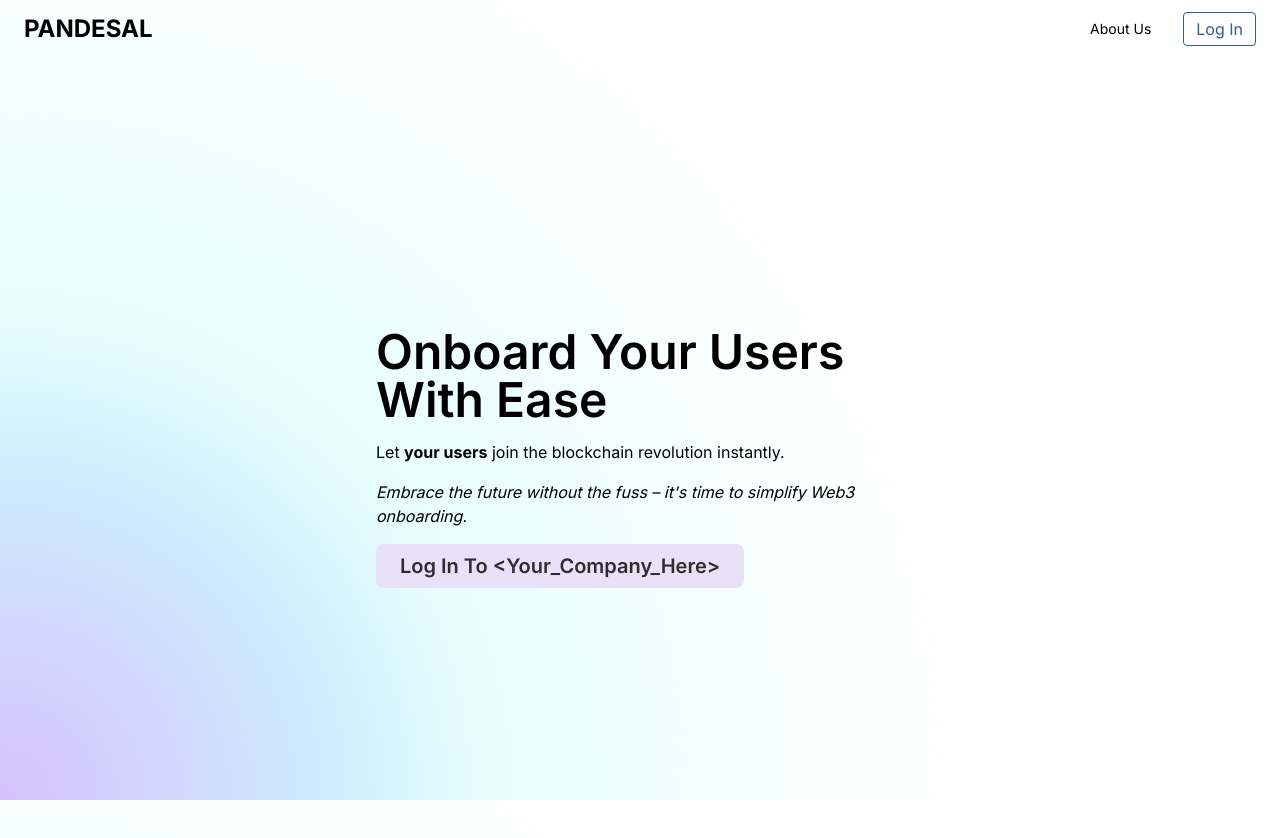
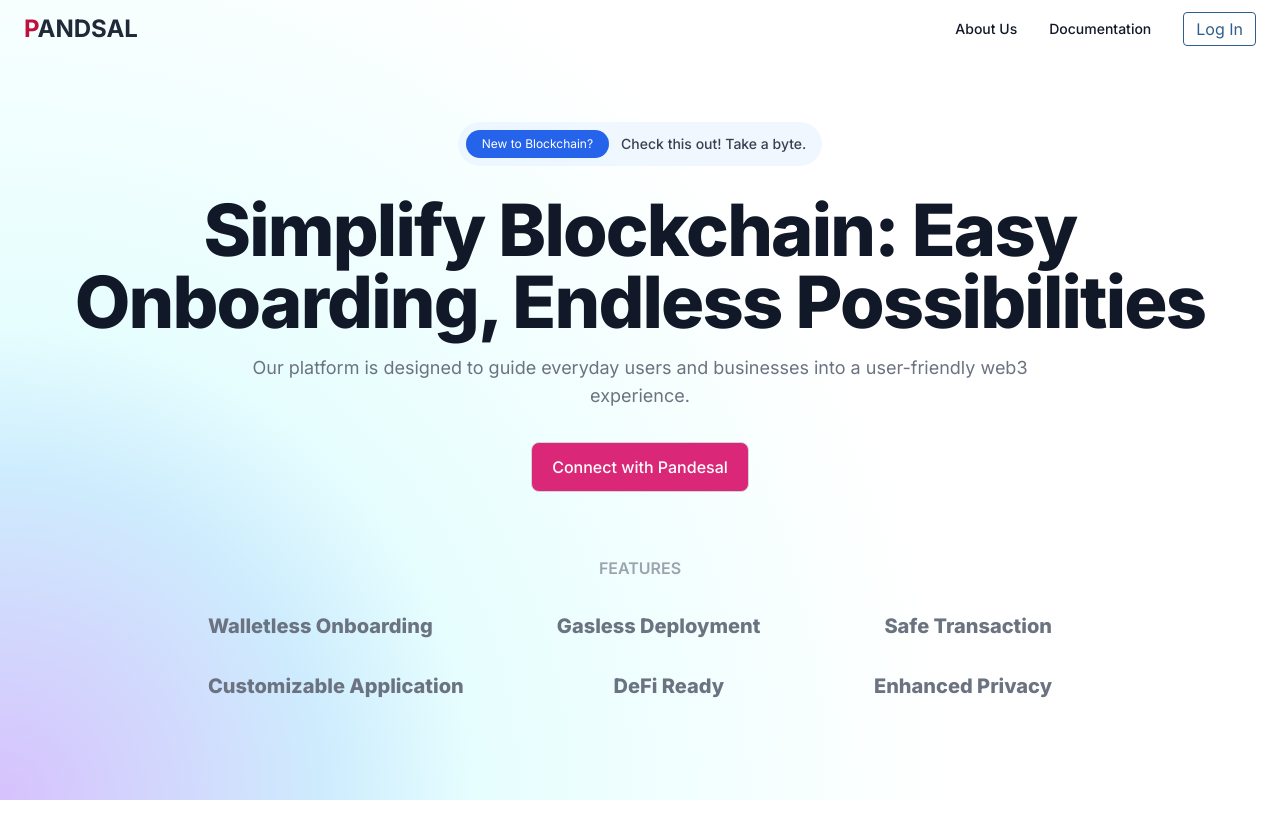
Before and after one commit to 0xbryanf/pandesal-ethonline2023, a Next.js app in the folder client/: page / in a window 1280 px wide. Shown: the top 838 px of the page. After the commit the page ends 800 px from the top, so only its background shows below. Built offline with nearby package versions, Linux system fonts and the light colour scheme; no server answers.

Commit message:
modified client homepage

```diff
--- a/client/app/components/Navbar.tsx
+++ b/client/app/components/Navbar.tsx
@@ -17,12 +17,15 @@ const NavBar = () => {
   return (
     <nav className='flex flex-row px-6 py-3 justify-between items-center w-full bg-transparent'>
       <div className='flex gap-3'>
-        <Link href="/" className='text-2xl uppercase font-bold'>Pandesal</Link>
+        <Link href="/" className='text-2xl uppercase font-bold text-gray-800'><span className='text-rose-700'>P</span>andsal</Link>
       </div>
       {/* <div>NavCenter</div> */}
       <div className='flex gap-8 items-center'>
-        <Link href='https://github.com/0xbryanf/pandesal-ethonline2023' target='_blank' className='text-sm'>
+        <Link href='https://github.com/0xbryanf/pandesal-ethonline2023' target='_blank' className='text-sm font-medium text-gray-900'>
             About Us
+        </Link>
+        <Link href='https://github.com/0xbryanf/pandesal-ethonline2023' target='_blank' className='text-sm font-medium text-gray-900'>
+            Documentation
         </Link>
         {isUserSignedIn ? (
             <NavMenu/>
--- a/client/app/page.tsx
+++ b/client/app/page.tsx
@@ -4,40 +4,69 @@ import Image from 'next/image'
 export default function Home() {
 
   return (
-    <div
-      className="flex min-h-screen box-border p-4 flex-col justify-center
-      lg:flex-row md:items-center md:px-20 gap-8"
-      >
+    <section className="dark:bg-gray-900">
+      <div className="py-8 px-4 mx-auto max-w-screen-xl text-center lg:py-16 lg:px-12">
+        <div className="inline-flex justify-between items-center py-2 px-2 pr-4 mb-7 text-sm text-gray-700 bg-blue-100 bg-opacity-40 rounded-full dark:bg-gray-800 dark:text-white dark:hover:bg-gray-700" role="alert">
+          <span className="text-xs bg-primary-600 rounded-full bg-blue-600 text-white px-4 py-1.5 mr-3">New to Blockchain?</span> <span className="text-sm font-medium">Check this out! Take a byte.</span>
+        </div>
+        <h1 className="mb-4 text-4xl font-extrabold tracking-tight leading-none text-gray-900 md:text-5xl lg:text-7xl dark:text-white">Simplify Blockchain: Easy Onboarding, Endless Possibilities</h1>
+        <p className="mb-8 text-lg font-normal text-gray-500 lg:text-lg sm:px-16 xl:px-48 dark:text-gray-400">Our platform is designed to guide everyday users and businesses into a user-friendly web3 experience.</p>
+        <div className="flex flex-col mb-8 lg:mb-16 space-y-4 sm:flex-row sm:justify-center sm:space-y-0 sm:space-x-4">
+          <a href={googleOauth()} className="inline-flex justify-center bg-pink-600 items-center py-3 px-5 text-base font-medium text-center text-white rounded-lg border border-gray-300 hover:bg-rose-600 focus:ring-4 focus:ring-gray-100 dark:text-white dark:border-gray-700 dark:hover:bg-gray-700 dark:focus:ring-gray-800">
+            Connect with Pandesal
+          </a>
+        </div>
+        <div className="px-4 mx-auto text-center md:max-w-screen-md lg:max-w-screen-xl lg:px-40">
+          <span className="font-semibold text-gray-400 uppercase">FEATURES</span>
+          <div className="flex flex-wrap justify-center items-center mt-8 text-gray-500 sm:justify-between">
+            <div className="mr-5 mb-5 lg:mb-0 hover:text-rose-600 dark:hover:text-gray-400">
+              <h5 className="text-xl cursor-pointer font-extrabold">Walletless Onboarding</h5>
+            </div>
+            <div className="mr-5 mb-5 lg:mb-0 hover:text-rose-600 dark:hover:text-gray-400">
+              <h5 className="text-xl font-extrabold cursor-pointer">Gasless Deployment</h5>
+            </div>
+            <div className="mr-5 mb-5 lg:mb-0 hover:text-rose-600 dark:hover:text-gray-400">
+              <h5 className="text-xl cursor-pointer font-extrabold">Safe Transaction</h5>
+            </div>
+          </div>
+          <div className="flex flex-wrap justify-center items-center mt-8 text-gray-500 sm:justify-between">
+            <div className="mr-5 mb-5 lg:mb-0 hover:text-rose-600 dark:hover:text-gray-400">
+              <h5 className="text-xl cursor-pointer font-extrabold">Customizable Application</h5>
+            </div>
+            <div className="mr-5 mb-5 lg:mb-0 hover:text-rose-600 dark:hover:text-gray-400">
+              <h5 className="text-xl font-extrabold cursor-pointer">DeFi Ready</h5>
+            </div>
+            <div className="mr-5 mb-5 lg:mb-0 hover:text-rose-600 dark:hover:text-gray-400">
+              <h5 className="text-xl font-extrabold cursor-pointer">Enhanced Privacy</h5>
+            </div>
+          </div>
+        </div>
+      </div>
+    </section>
+    // <div classNameName="border border-black flex box-border p-4 flex-col justify-center lg:flex-row md:items-center md:px-20 gap-8">
+    //   {/* Left Section */}
+    //   <div classNameName='border border-black flex flex-col items-start lg:min-w-full gap-4 p-4'>
+    //     <h1 classNameName="text-3xl md:text-5xl font-semibold">
+    //       Simplify Blockchain: Easy Onboarding, Endless Possibilities
+    //     </h1>
+    //     <p classNameName='italic'>
+    //       Embrace the future without the fuss – it's time to simplify Web3 onboarding.
+    //     </p>
+    //     <a classNameName='bg-[#E9E1F8] rounded rounded-lg px-6 py-2 hover:shadow-md duration-100 text-xl text-black/80 font-semibold' href={googleOauth()}>
+    //       Log In To &lt;Your_Company_Here&gt;
+    //     </a>
 
-      {/* Left Section */}
-      <div className='flex flex-col items-start lg:w-1/2 gap-4 p-4'>
-        <h1 className="text-3xl md:text-5xl font-semibold">
-          Onboard Your Users With Ease
-        </h1>
-        {/* <p className='text-xl'>
-          Discover a seamless gateway to the decentralized world - to your business ecosystem.
-        </p> */}
-        <p className='hidden md:block'>
-          {/* Save the complex wallet setups and crypto jargon for later.*/} Let <b>your users</b> join the blockchain revolution instantly.
-        </p>
-        <p className='italic'>
-          Embrace the future without the fuss – it's time to simplify Web3 onboarding.
-        </p>
-        <a className='bg-[#E9E1F8] rounded rounded-lg px-6 py-2 hover:shadow-md duration-100 text-xl text-black/80 font-semibold' href={googleOauth()}>
-          Log In To &lt;Your_Company_Here&gt;
-        </a>
+    //   </div>
 
-      </div>
-
-      {/* Right Section */}
-      {/* <div className="flex lg:w-1/2 place-content-center">
-        <Image
-        src='/images/hero-image.png'
-        alt=''
-        width={500}
-        height={500}
-        />
-      </div> */}
-    </div>
+    //   {/* Right Section */}
+    //   {/* <div classNameName="flex lg:w-1/2 place-content-center">
+    //     <Image
+    //     src='/images/hero-image.png'
+    //     alt=''
+    //     width={500}
+    //     height={500}
+    //     />
+    //   </div> */}
+    // </div>
   )
 }
```
